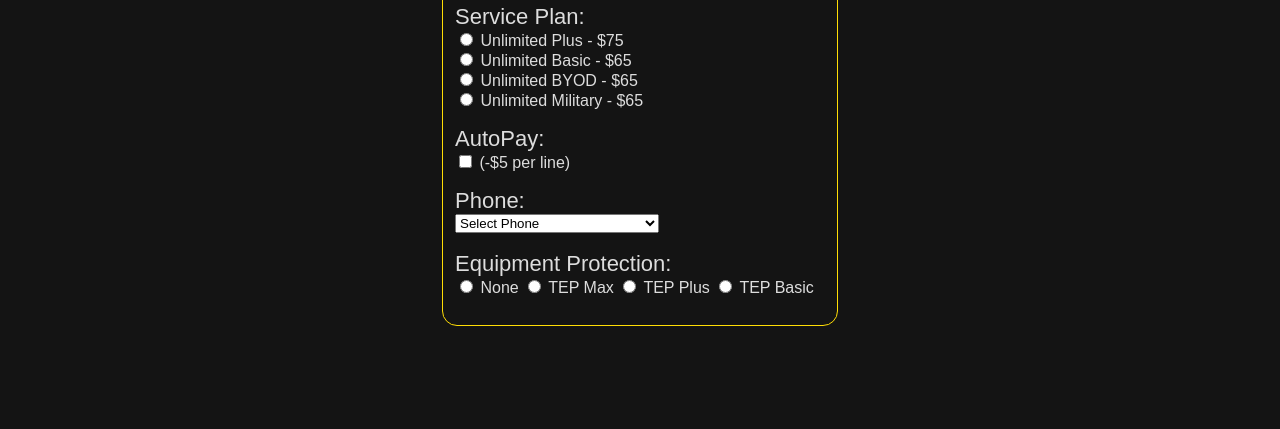
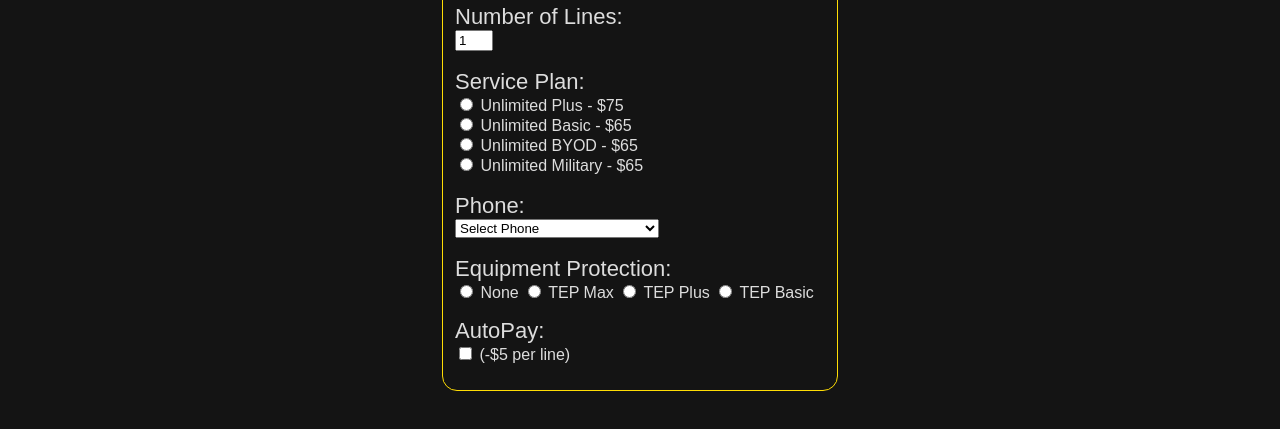
Before and after one commit to derrickthedev/phoneQuoteApp, a plain HTML site: page index.html in a window 1280 px wide. Shown: the part 221-650 px from the top of the page. Drawn offline with Linux system fonts and the light colour scheme.

Commit message:
Backup before breaking code to add features

```diff
--- a/assets/css/main.css
+++ b/assets/css/main.css
@@ -20,6 +20,7 @@
   color: #ddd;
   max-width: 400px;
   min-width: 400px;
+  overflow: auto;
 }
 
 legend {
@@ -35,6 +36,10 @@
   cursor: pointer;
 }
 
+input[name="numberOfLines"] {
+  width: 30px;
+}
+
 fieldset {
   border: 1px solid #ffdd05;
   border-radius: 15px;
--- a/index.html
+++ b/index.html
@@ -16,7 +16,13 @@
     <form action="" id="sprintQuote" onsubmit="return false;">
         <fieldset>
             <legend>
-                <span class="highlight">Sprint</span> Price Quote</legend>
+                <span class="highlight">Sprint</span> Price Quote
+            </legend>
+            <label>Number of Lines:</label>
+            <br>
+            <input type="number" name="numberOfLines" value="1" min="1" max="5" onchange="getNumberOfLines()" />
+            <br>
+            <br>
             <label>Service Plan:</label>
             <br>
             <input type="radio" name="selectedPlan" value="unlimitedPlus" onclick="calculateTotal()" /> Unlimited Plus - $75
@@ -27,12 +33,7 @@
             <br>
             <input type="radio" name="selectedPlan" value="unlimitedMilitary" onclick="calculateTotal()" /> Unlimited Military - $65
             <br>
-            <p>
-                <label for='autopay' class="inlinelabel">AutoPay:</label>
-                <br>
-                <input type="checkbox" id="autopay" name='autopay' onclick="calculateTotal()" /> (-$5 per line)
-            </p>
-
+            <br>
             <label>Phone:</label>
             <br>
             <select id="phone" name='phone' onchange="calculateTotal()">
@@ -79,7 +80,11 @@
             <input type="radio" name="selectedTEP" value="tepPlus" onclick="calculateTotal()" /> TEP Plus
             <input type="radio" name="selectedTEP" value="tepBasic" onclick="calculateTotal()" /> TEP Basic
             <br>
-            <br>
+            <p>
+                <label for='autopay' class="inlinelabel">AutoPay:</label>
+                <br>
+                <input type="checkbox" id="autopay" name='autopay' onclick="calculateTotal()" /> (-$5 per line)
+            </p>
             <div id="totalPrice"></div>
 
         </fieldset>
```
Also changed, not shown: assets/js/main.js (+7 -0 lines).
